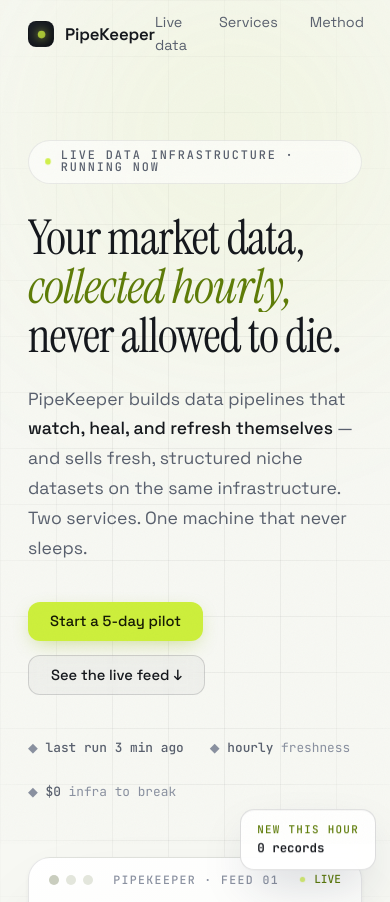
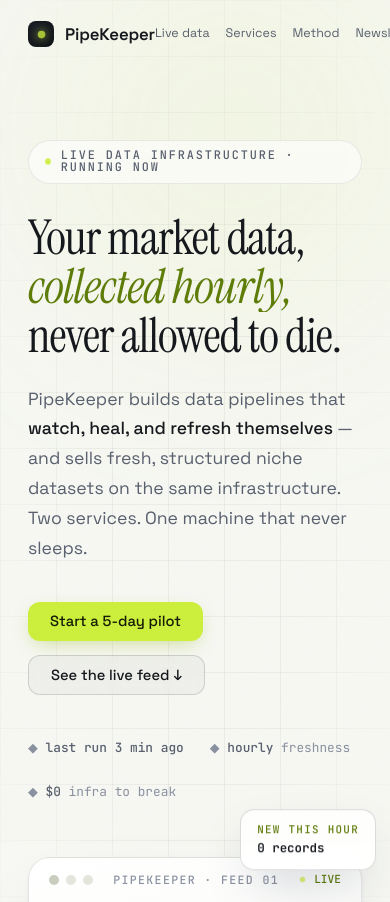
Before and after one commit to Neel2667/pipekeeper, a plain HTML site: page index.html in a window 390 px wide. Shown: the top 902 px of the page. Drawn offline with nearby package versions, Linux system fonts and the light colour scheme.

Commit message:
mobile nav: nowrap + tighter spacing

```diff
--- a/index.html
+++ b/index.html
@@ -42,7 +42,8 @@ nav.scrolled{background:rgba(247,248,243,.78);backdrop-filter:blur(18px);border-
   box-shadow:0 0 12px 2px rgba(216,243,90,.55);animation:pulse 2.6s infinite}
 @keyframes pulse{0%,100%{transform:scale(1);opacity:1}50%{transform:scale(.75);opacity:.7}}
 .nav-links{display:flex;gap:32px;font-size:.9rem;color:var(--dim)}
-.nav-links a{position:relative;transition:color .2s}
+.nav-links a{position:relative;transition:color .2s;white-space:nowrap}
+@media(max-width:700px){.nav-links{gap:16px;font-size:.78rem}.nav-cta{padding:9px 13px;font-size:.8rem}}
 .nav-links a:hover{color:var(--ink)}
 .nav-links a::after{content:"";position:absolute;left:0;bottom:-4px;width:0;height:1px;background:var(--acc);transition:width .25s}
 .nav-links a:hover::after{width:100%}
```
